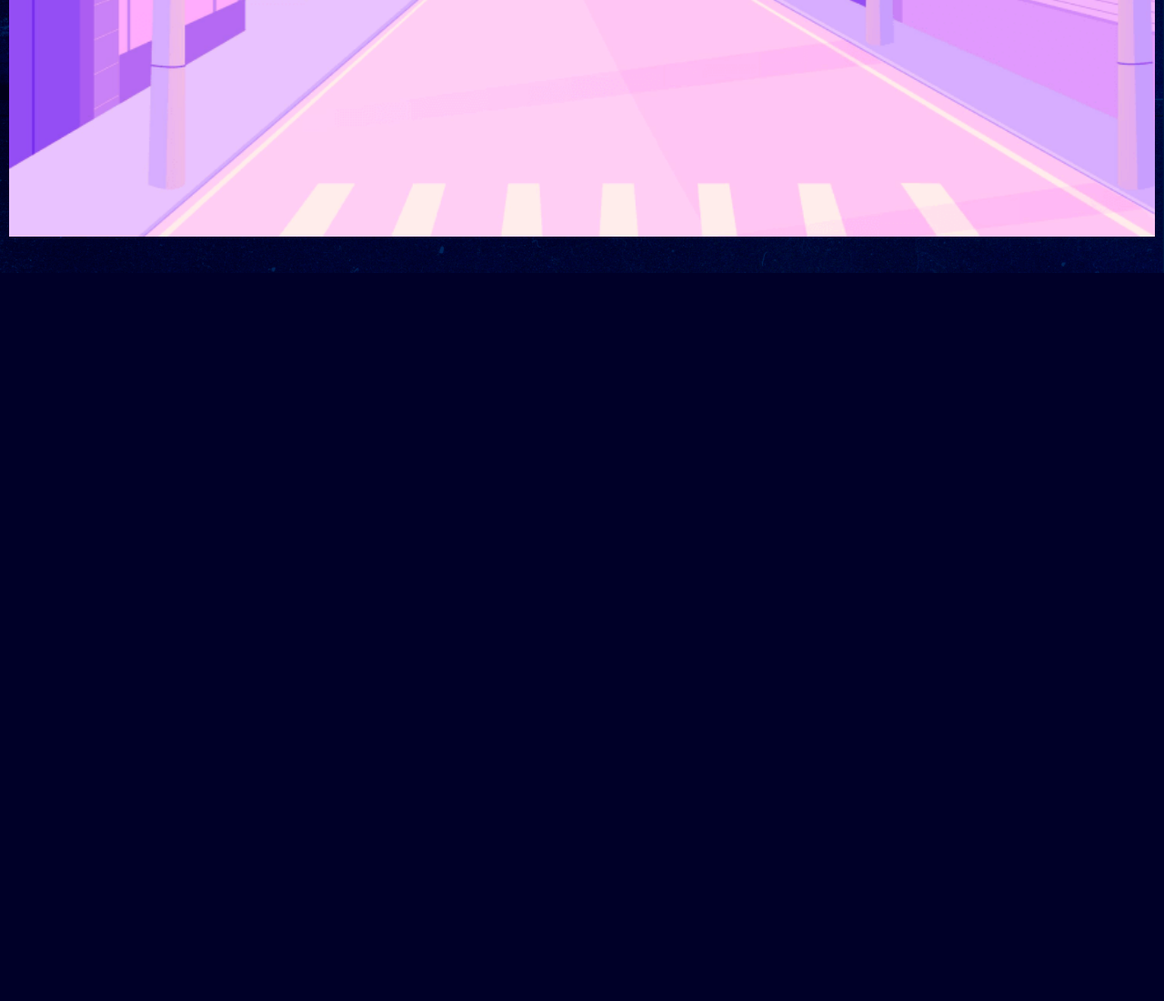
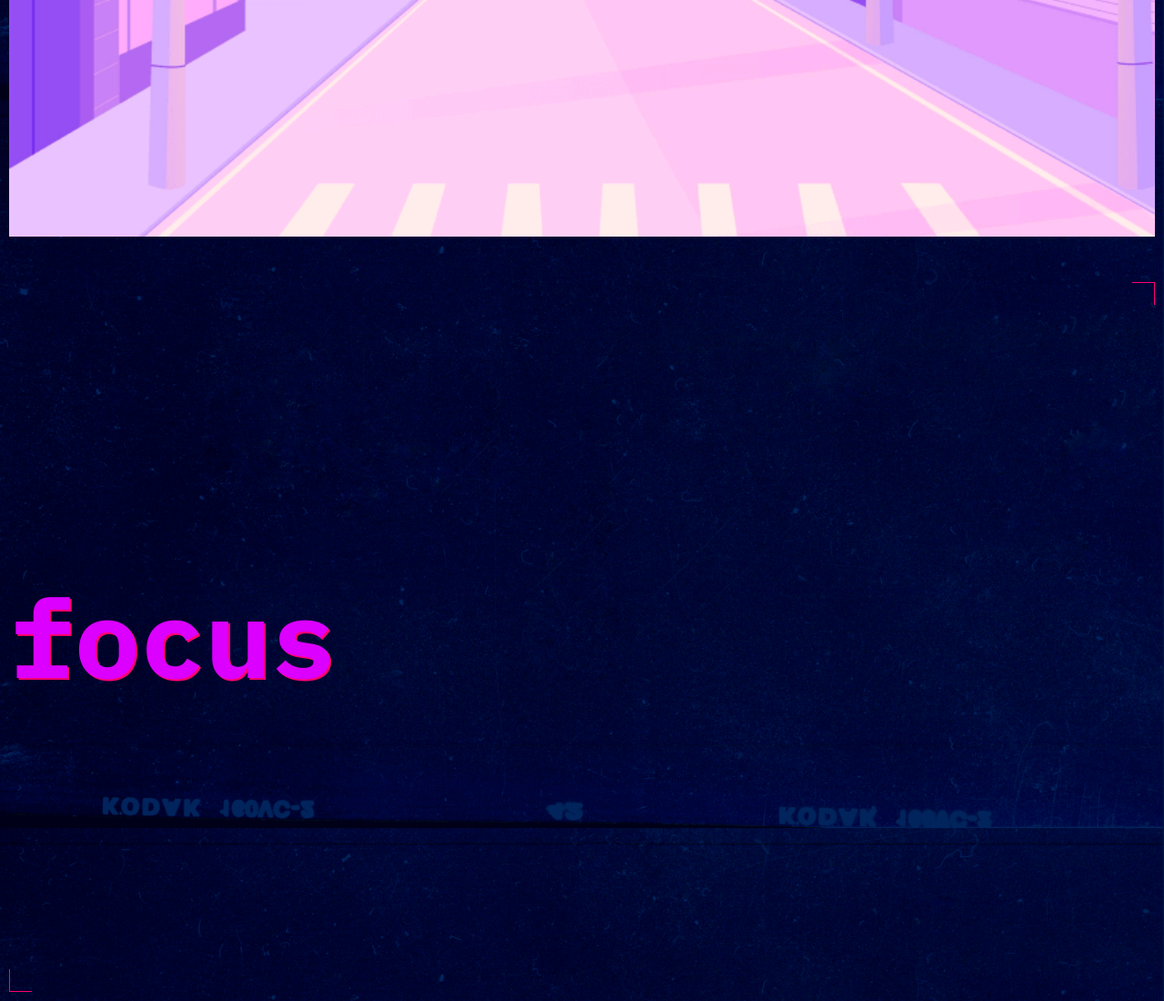
Before and after one commit to evgeny-ignatov/slozhno-sosredotochitsya-fd, a website: page index.html in a window 1280 px wide. Shown: the part 7090-8190 px from the top of the page at 91% size. Before the commit the page ends 7390 px from the top, so only its background shows below. Drawn offline with Linux system fonts and the light colour scheme.

Commit message:
Добавлен footer

```diff
--- a/index.html
+++ b/index.html
@@ -256,5 +256,10 @@
         />
       </section>
     </main>
+    <footer class="footer decorated-zone">
+      <h5 class="title footer__title">
+        focus
+      </h5>
+    </footer>
   </body>
 </html>
--- a/styles/style.css
+++ b/styles/style.css
@@ -100,6 +100,7 @@
 
 .content__section {
   display: grid;
+  grid-template-columns: 1fr;
   gap: 20px;
 }
 
@@ -120,6 +121,7 @@
 
 .content__section-gallery {
   display: grid;
+  grid-template-columns: 1fr;
   gap: 10px;
 }
 
@@ -127,3 +129,16 @@
   inline-size: 100%;
   block-size: 100%;
 }
+
+.footer {
+  display: grid;
+  grid-template-columns: 1fr;
+  justify-items: center;
+  align-items: center;
+  height: max(668px, 100vh);
+  padding: 10px;
+}
+
+.footer__title {
+  text-shadow: 2px 2px 0 var(--accent-color, #ff0070);
+}
```
